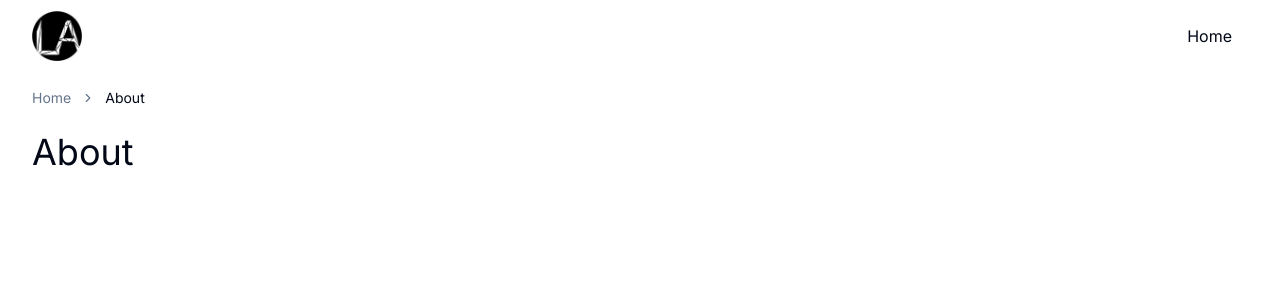
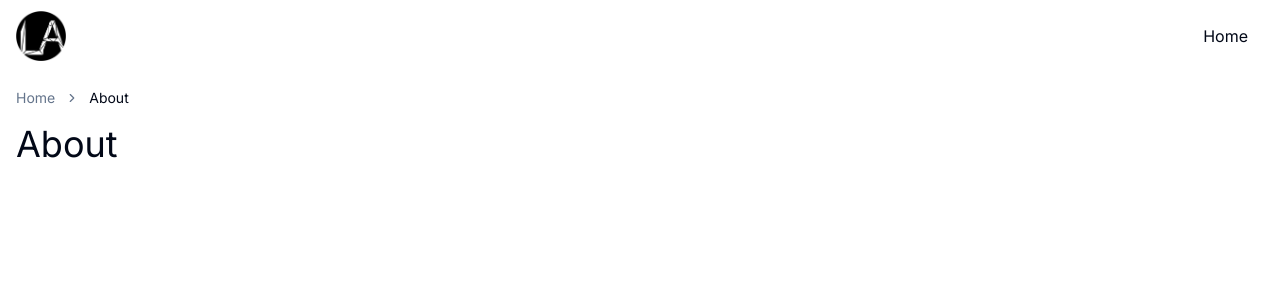
Before and after one commit to laabroms/next-photos, a Next.js app: page /about in a window 1280 px wide. Shown: the top 300 px of the page. Built offline with nearby package versions, Linux system fonts and the light colour scheme.

Commit message:
fix: update layout padding horizontal

```diff
--- a/src/app/(customerFacing)/layout.tsx
+++ b/src/app/(customerFacing)/layout.tsx
@@ -11,7 +11,7 @@ export default function Layout({
     <>
       <Nav navItems={userNavItems} />
       <PageBreadcrumb />
-      <div className="container my-6">{children}</div>
+      <div className="container my-4 px-4">{children}</div>
     </>
   );
 }
--- a/src/components/Nav/Nav.tsx
+++ b/src/components/Nav/Nav.tsx
@@ -12,7 +12,7 @@ export type NavProps = {
 const Nav = ({ navItems }: NavProps) => {
   return (
     <header className="py-2">
-      <div className="container flex justify-between items-center">
+      <div className="container px-4 flex justify-between items-center">
         <Link href={ROUTES.HOME.PATH}>
           <Image
             src="/assets/logo-dark.png"
--- a/src/components/PageBreadcrumb/PageBreadcrumb.tsx
+++ b/src/components/PageBreadcrumb/PageBreadcrumb.tsx
@@ -18,7 +18,7 @@ export const PageBreadcrumb = (): ReactElement => {
   const pathnames = paths.split("/").filter((path) => path);
 
   return (
-    <div className="container mt-4">
+    <div className="container mt-4 px-4">
       <Breadcrumb>
         <BreadcrumbList>
           {pathnames.length > 0 && (
```
Also changed, not shown: 1 other file (tests, documents, lock files or other folders).
